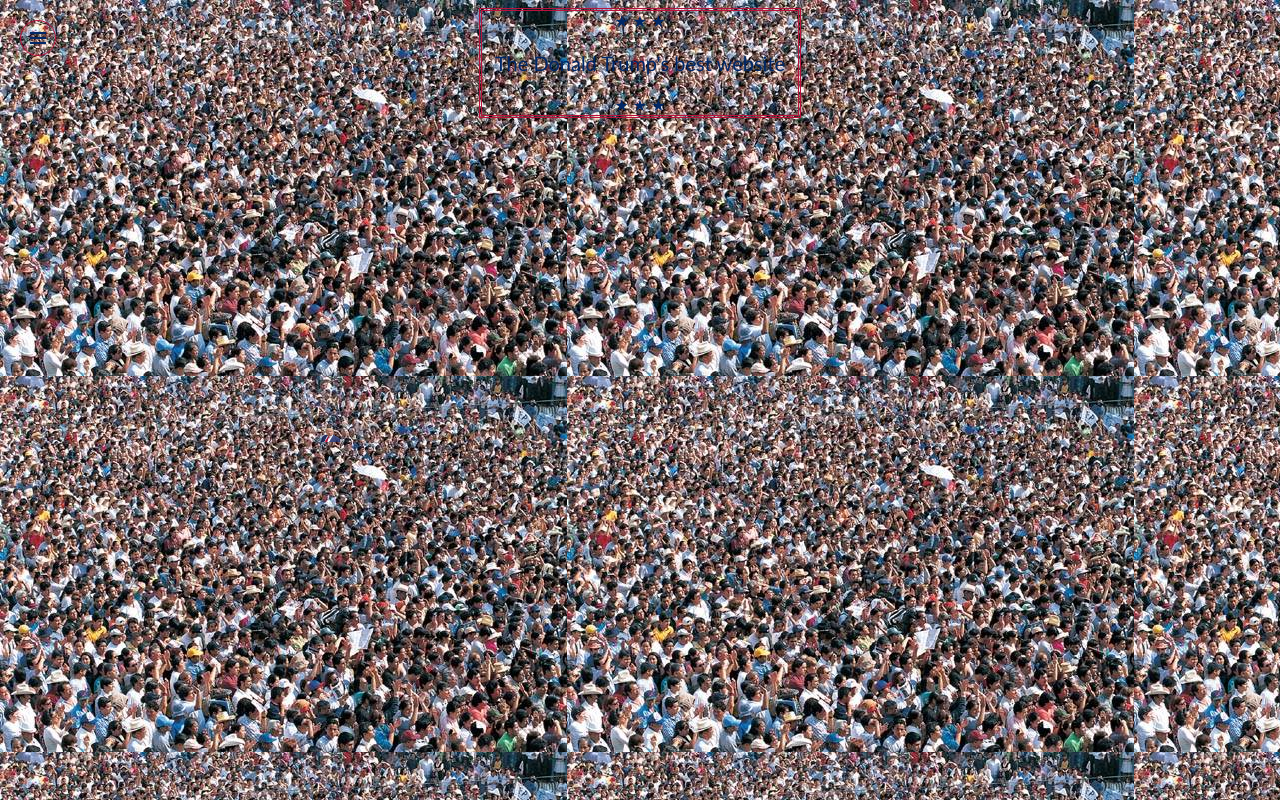
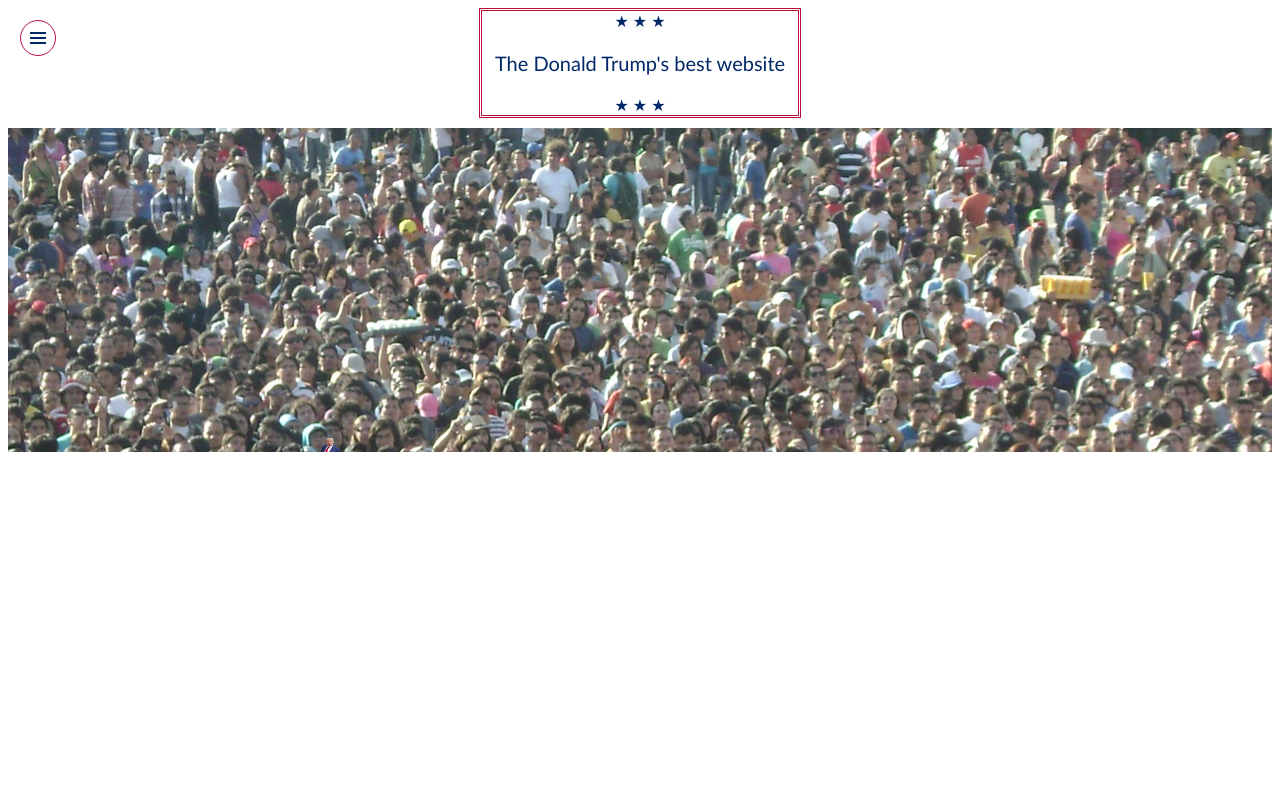
Before and after one commit to sloanfardele/english_site, a PHP site: page /PHP/whereIsDonald.php in a window 1280 px wide. Run offline with PHP 8.4, Linux system fonts and the light colour scheme; some libraries are stand-ins or nearby versions.

Commit message:
Changement Du fond du where is

```diff
--- a/CSS/style.css
+++ b/CSS/style.css
@@ -10,6 +10,7 @@
     width: 25%;
     margin: auto;
     height: auto;
+    margin-bottom: 10px;
 }
 
 
--- a/CSS/styleWhereIs.css
+++ b/CSS/styleWhereIs.css
@@ -1,5 +1,7 @@
-body {
-    background-image: url(../images/FouleDeMexicains.jpg);
+#game
+{
+    top-margin: 30%;
+    background: url(../images/FouleDeMexicains.jpg) no-repeat;
 }
 
 img {
--- a/PHP/whereIsDonald.php
+++ b/PHP/whereIsDonald.php
@@ -18,7 +18,7 @@ include("header.html");
 </head>
 
 <body>
-<div>
+<div id="game">
     <img src=../images/DonaldTrump.png id='donny' alt="" onclick="found()" >
 </div>
 </body>
```
Also changed, not shown: images/FouleDeMexicains.jpg.
